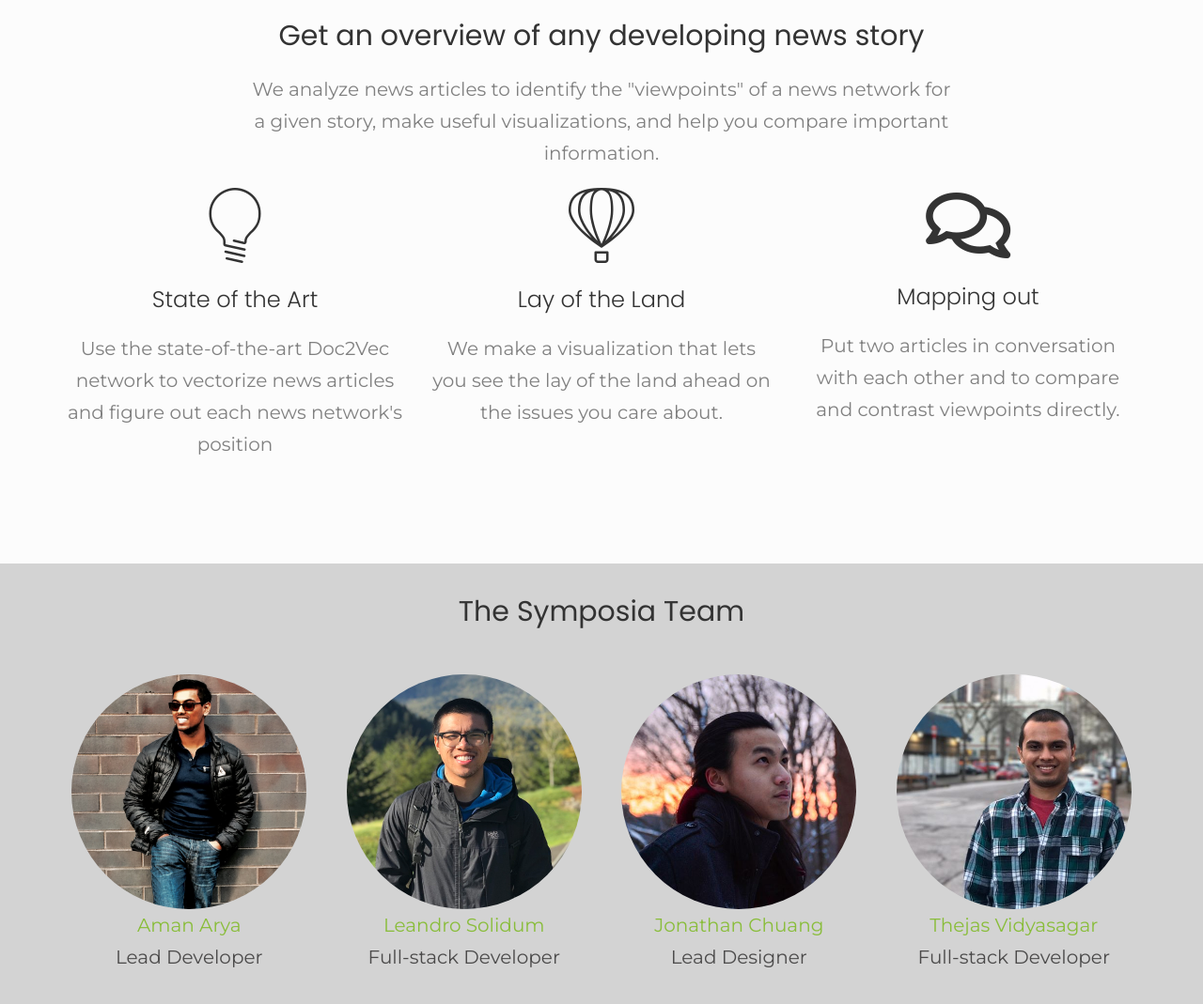
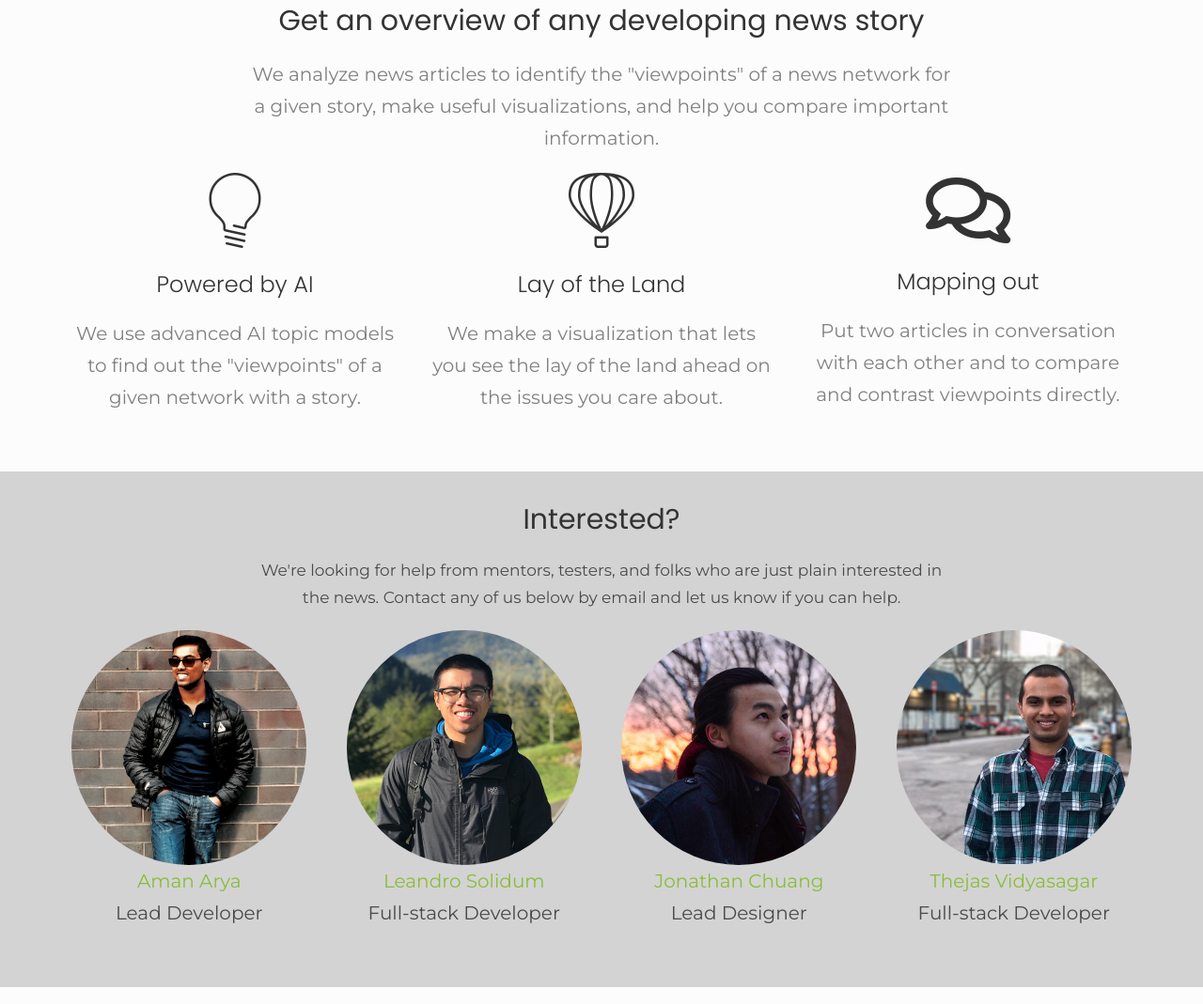
Before and after one commit to symposia/SymposiaHome, a website: page index.html in a window 1280 px wide. Shown: the part 525-1594 px from the top of the page at 94% size. Drawn offline with Linux system fonts and the light colour scheme; files whose address does not match are found by name.

Commit message:
Add interested section

```diff
--- a/css/style.css
+++ b/css/style.css
@@ -149,6 +149,11 @@ h1, h2, h3, h4, h5, h6 {
   border-radius:50%;
 }
 
+#team p {
+  font-size: 17px;
+  color: #4b4a4a;
+}
+
 .team-img img {
   width: 100%;
   height: auto;
@@ -180,7 +185,8 @@ h1, h2, h3, h4, h5, h6 {
 }
 
 #steps {
-  padding: 5em 0;
+  padding-top: 4em;
+  padding-bottom: 2em;
 }
 
 #steps .row p {
@@ -192,7 +198,8 @@ h1, h2, h3, h4, h5, h6 {
 }
 
 #newsnetworks-title {
-  padding: 2em 0;
+  padding-top: 4em;
+  padding-bottom: 2em;
 }
 
 .step {
--- a/index.html
+++ b/index.html
@@ -71,8 +71,8 @@
 								<i class="icon-lightbulb" aria-label="a lightbulb icon"></i>
 							</span>
 							<div class="desc">
-								<h3>State of the Art</h3>
-								<p>Use the state-of-the-art Doc2Vec network to vectorize news articles and figure out each news network's position</p>
+								<h3>Powered by AI</h3>
+								<p>We use advanced AI topic models to find out the "viewpoints" of a given network with a story.</p>
 							</div>
 						</div>
 					</div>
@@ -106,8 +106,8 @@
 			<div class="container">
 				<div class="row">
 					<div class="col-md-8 col-md-offset-2 text-center heading animate-box">
-						<h2>The Symposia Team</h2>
-						<br>
+						<h2>Interested?</h2>
+						<p> We're looking for help from mentors, testers, and folks who are just plain interested in the news. Contact any of us below by email and let us know if you can help.</p>
 					</div>
 				</div>
 				<div class="row">
@@ -248,7 +248,7 @@
 			</p>
 		</div>
 		<footer role="contentinfo">
-			<p>© Aman Arya</p>
+			<p>© 2019 Team Symposia, iSchool, University of Washington 2019</p>
 		</footer>
 	</div>
 
```
